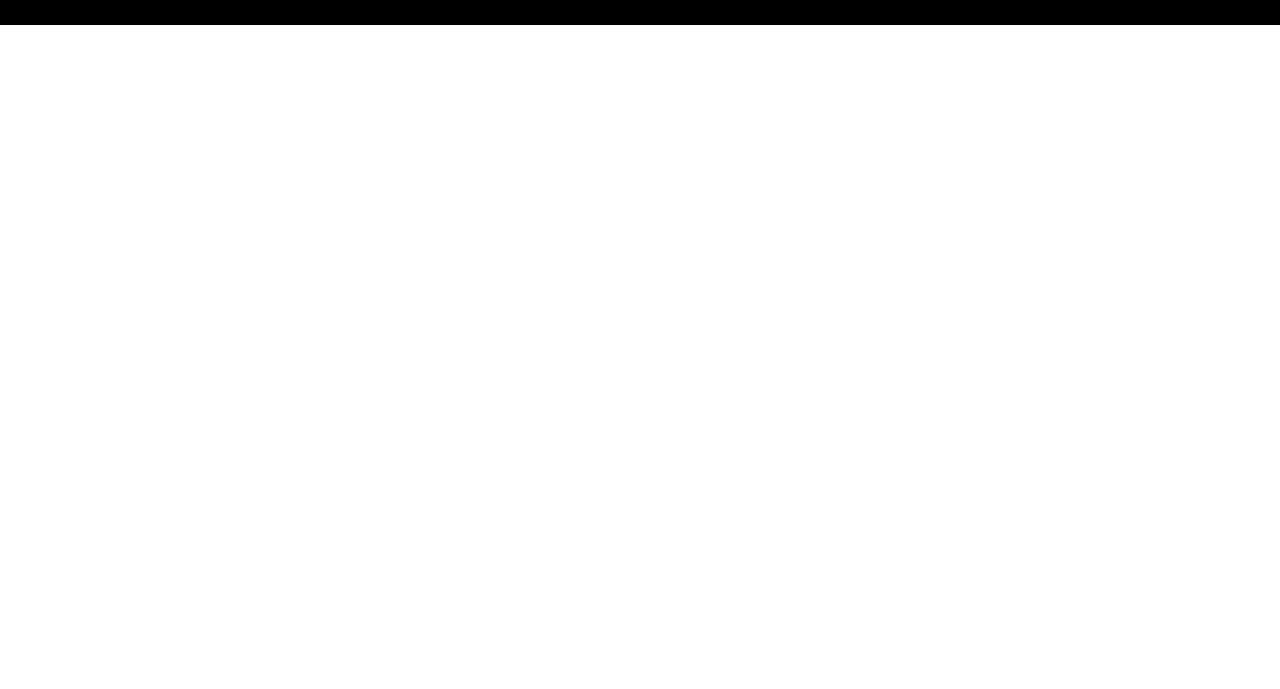
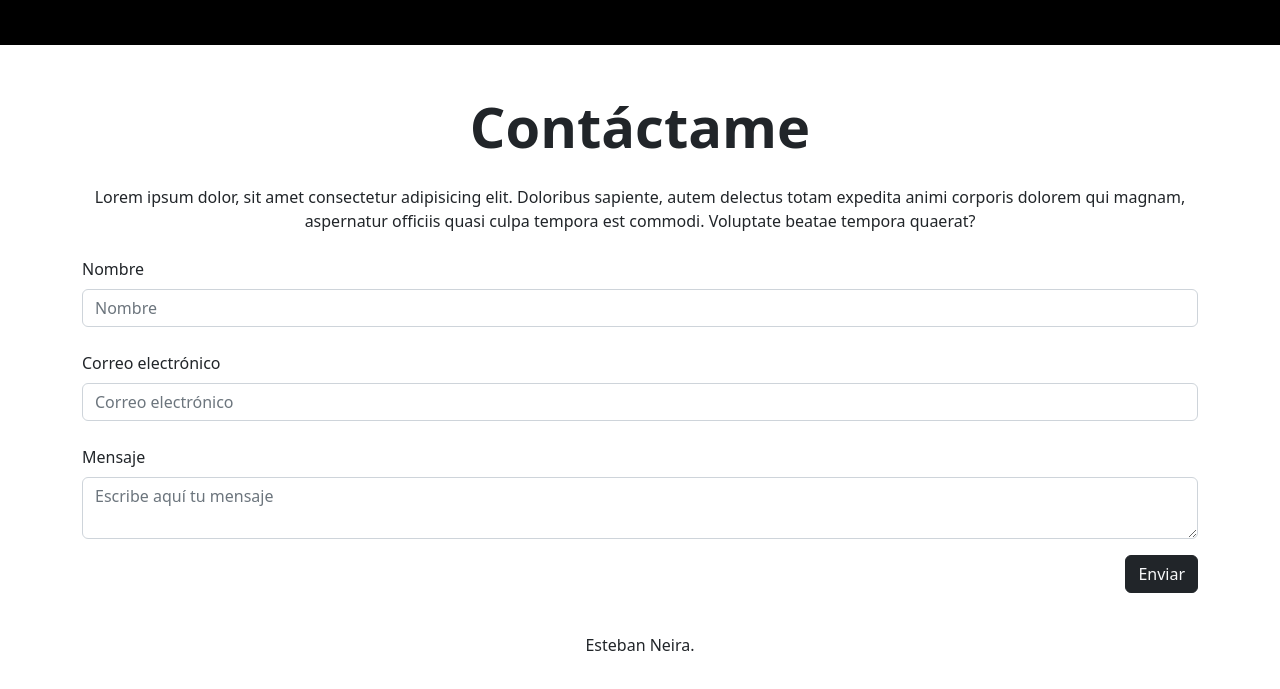
Before and after one commit to Eneirafonseca/Eneirafonseca.github.io, a plain HTML site: page index.html in a window 1280 px wide. Shown: the part 2223-2912 px from the top of the page. Before the commit the page ends 2248 px from the top, so only its background shows below. Drawn offline with nearby package versions, Linux system fonts and the light colour scheme.

Commit message:
Página finalizada

```diff
--- a/index.html
+++ b/index.html
@@ -139,8 +139,52 @@
   </div>
 </section>
 
+<!-- CONTACTO -->
 
-<script src="https://cdn.jsdelivr.net/npm/bootstrap@5.2.1/dist/js/bootstrap.bundle.min.js"
-  integrity="sha384-u1OknCvxWvY5kfmNBILK2hRnQC3Pr17a+RTT6rIHI7NnikvbZlHgTPOOmMi466C8" crossorigin="anonymous"></script>
+<section id="Contacto" class="container my-5">
+
+  <h2 class="display-4 fw-bold text-center my-4">Contáctame</h2>
+
+  <p class="text-center my-4 d-none d-md-block">Lorem ipsum dolor, sit amet consectetur adipisicing elit.
+    Doloribus
+    sapiente, autem delectus totam expedita
+    animi corporis dolorem qui magnam, aspernatur officiis quasi culpa tempora est commodi. Voluptate beatae
+    tempora quaerat?</p>
+
+  <form>
+
+
+    <div class="form-group mb-4">
+      <label class="mb-2">Nombre</label>
+      <input class="form-control" placeholder="Nombre">
+    </div>
+
+    <div class="form-group mb-4">
+      <label class="mb-2">Correo electrónico</label>
+      <input class="form-control" placeholder="Correo electrónico" />
+    </div>
+
+
+    <div class="form-group">
+      <label class="mb-2">Mensaje</label>
+      <textarea class="form-control" placeholder="Escribe aquí tu mensaje"></textarea>
+    </div>
+
+    <div class="my-3 text-end">
+      <button class="btn btn-info btn-dark text-light">Enviar</button>
+    </div>
+
+
+
+  </form>
+
+  <footer class="text-center text-light p-4 ">
+    <p class="mb-0 text-dark">Esteban Neira.</p>
+  </footer>
+
+
+  <script src="https://cdn.jsdelivr.net/npm/bootstrap@5.2.1/dist/js/bootstrap.bundle.min.js"
+    integrity="sha384-u1OknCvxWvY5kfmNBILK2hRnQC3Pr17a+RTT6rIHI7NnikvbZlHgTPOOmMi466C8"
+    crossorigin="anonymous"></script>
 
 </html>
```
Also changed, not shown: assets/img/Dr-michi.jpg, 1 other file.
